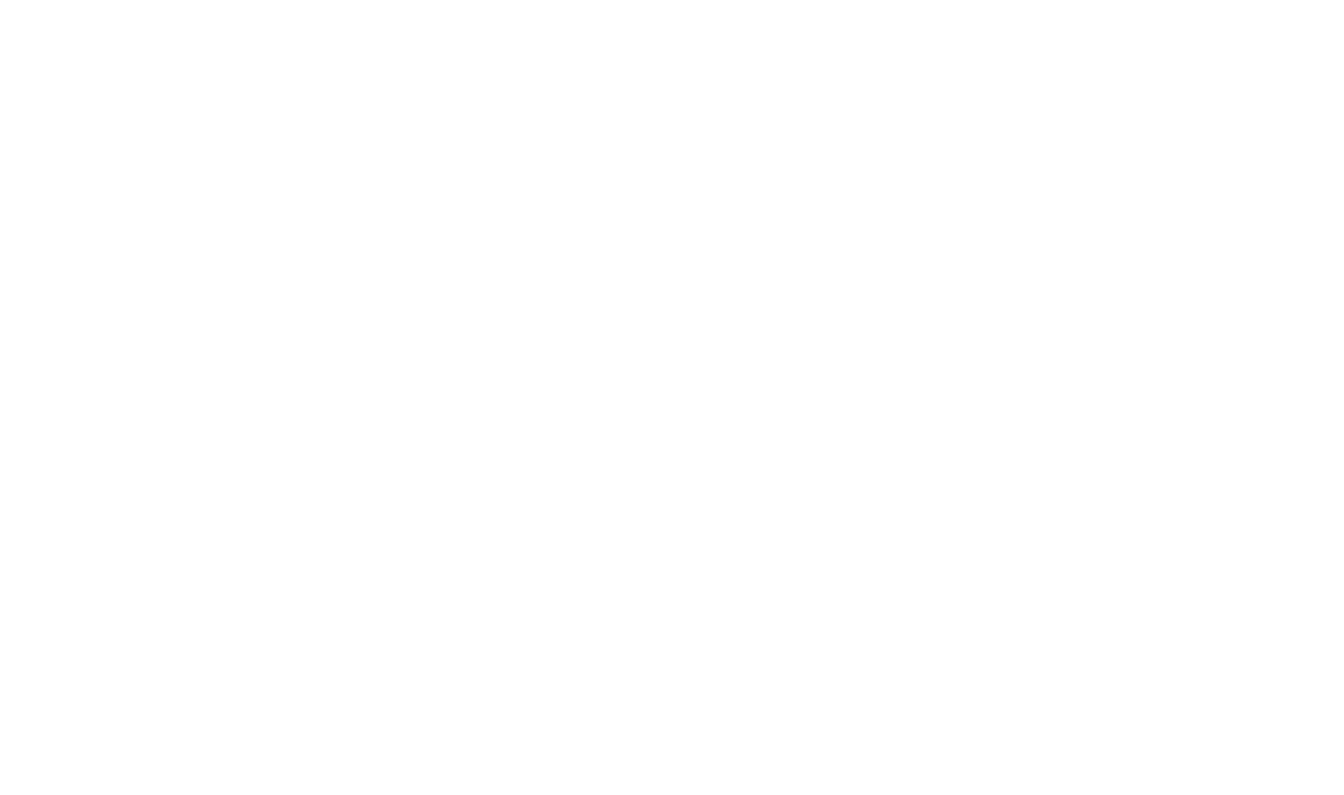
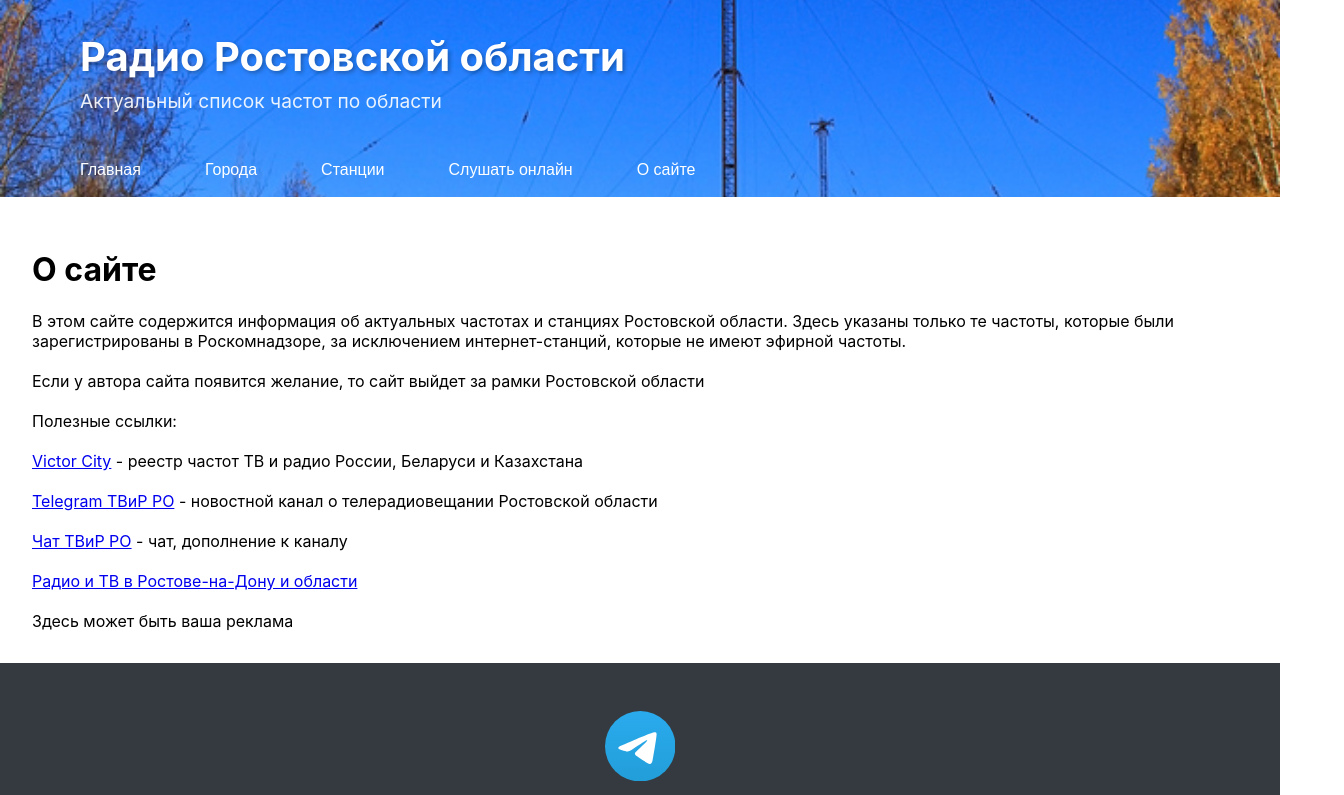
Before and after one commit to pedevyat/rostovTvRadioStationsWebsite, a React (Create React App) app in the folder frontend/: page /about in a window 1280 px wide. Before the commit this address had no page. Shown: the top 795 px of the page, 1344 px wide, since content can reach past the window. Built offline with nearby package versions, Linux system fonts and the light colour scheme.

Commit message:
add new page about

```diff
--- a/frontend/src/App.js
+++ b/frontend/src/App.js
@@ -6,6 +6,7 @@ import Layout from './components/Layout';
 import Home from './components/Home';
 import Cities from './components/Cities';
 import Radiostations from './components/Radiostations';
+import About from './components/About';
 
 function App() {
   return (
@@ -15,6 +16,7 @@ function App() {
           <Route index element={<Home />} />
           <Route path='cities' element={<Cities />} />
           <Route path='stations' element={<Radiostations />} />
+          <Route path='about' element={<About />} />
         </Route>
       </Routes>
     </Router>
--- a/frontend/src/components/About.js
+++ b/frontend/src/components/About.js
@@ -1 +1,27 @@
 import React, {useEffect, useState} from 'react';
+
+
+const aboutPage = () => {
+    return (
+        <div className='about-page'>
+            <div className='header-about'>
+                <h1>О сайте</h1>
+            </div>
+            <div className='description'>
+                В этом сайте содержится информация об актуальных частотах и станциях Ростовской области. Здесь указаны только те частоты,
+                которые были зарегистрированы в Роскомнадзоре, за исключением интернет-станций, которые не имеют эфирной частоты.<br></br><br></br>
+                Если у автора сайта появится желание, то сайт выйдет за рамки Ростовской области<br></br><br></br>
+            </div>
+            <div className='utility-information'>
+                Полезные ссылки:<br></br> <br></br>
+                <a href='https://vcfm.ru/'>Victor City</a> - реестр частот ТВ и радио России, Беларуси и Казахстана<br></br> <br></br>
+                <a href='https://t.me/radiornd'>Telegram ТВиР РО</a> - новостной канал о телерадиовещании Ростовской области<br></br> <br></br>
+                <a href='https://t.me/radiornd161'>Чат ТВиР РО</a> - чат, дополнение к каналу<br></br> <br></br>
+                <a href='https://radiornd.ucoz.ru/'>Радио и ТВ в Ростове-на-Дону и области</a><br></br> <br></br>
+                Здесь может быть ваша реклама
+            </div>
+        </div>
+    );
+};
+
+export default aboutPage;
--- a/frontend/src/components/Layout.js
+++ b/frontend/src/components/Layout.js
@@ -46,6 +46,7 @@ const Layout = ({children}) => {
                         </button>
                         <button
                             className='tab-button'
+                            onClick={() => navigate('/about')}
                         >
                             О сайте
                         </button>
```
Also changed, not shown: frontend/src/components/StationList.js (deleted, +0 -38 lines).
